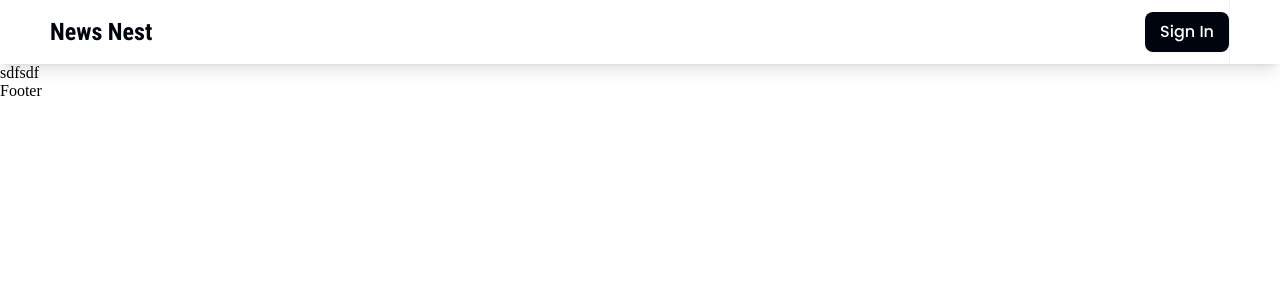
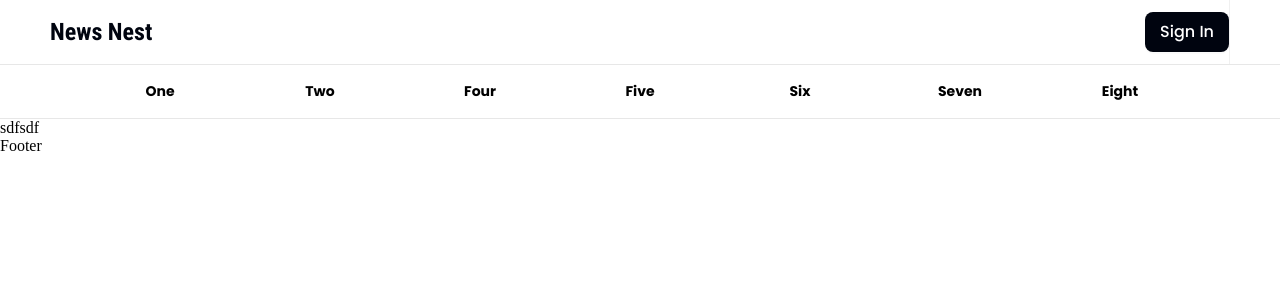
Before and after one commit to nurmohammad83/news-nest-frontend, a Next.js app: page / in a window 1280 px wide. Shown: the top 300 px of the page. Built offline with nearby package versions, Linux system fonts and the light colour scheme.

Commit message:
feat: added sub header

```diff
--- a/package.json
+++ b/package.json
@@ -17,6 +17,7 @@
     "next": "13.5.4",
     "react": "^18",
     "react-dom": "^18",
+    "react-fast-marquee": "^1.6.2",
     "react-redux": "^8.1.3"
   },
   "devDependencies": {
--- a/src/components/AppHeader.tsx
+++ b/src/components/AppHeader.tsx
@@ -7,16 +7,20 @@ import {
   Layout,
   Space,
   Dropdown,
+  Row,
+  Col,
   Avatar,
   MenuProps,
+  Divider
 } from "antd";
 import { MenuOutlined, UserOutlined } from "@ant-design/icons";
 import { usePathname, useRouter } from "next/navigation";
+import Marquee from "react-fast-marquee";
 const { Header } = Layout;
 const items = [
   {
     key: "1",
-    label: <Link href="/">My Profile</Link>,
+    label: <Link href="/my-profile">My Profile</Link>,
   },
   {
     key: "1",
@@ -27,12 +31,44 @@ const items = [
     label: <Link href="/">Logout</Link>,
   },
 ];
+
+const newses = [
+    {
+        title:'One',
+        href:'/'
+    },
+    {
+        title:'Two',
+        href:'/'
+    },
+    {
+        title:'Four',
+        href:'/'
+    },
+    {
+        title:'Five',
+        href:'/'
+    },
+    {
+        title:'Six',
+        href:'/'
+    },
+    {
+        title:'Seven',
+        href:'/'
+    },
+    {
+        title:'Eight',
+        href:'/'
+    },
+]
+
 const AppHeader = () => {
   const router = useRouter();
   const user = "";
   return (
     <Layout>
-      <Header className="flex sticky opacity-100 top-0 z-50 justify-between shadow-lg items-center bg-white">
+      <Header className="flex sticky opacity-100 top-0 z-50 justify-between items-center bg-white">
 
       <div className="flex items-center">
         <Link href="/">
@@ -70,6 +106,19 @@ const AppHeader = () => {
           )}
         </Menu>
       </Header>
+      <Divider className="m-0 p-0"/>
+      <div className=" dark:bg-black bg-white text-center dark:text-white text-black">
+				<Row align="middle" justify='center'>
+					{
+                        newses.map(news=>(
+                           <Col xs={20} className="py-4" sm={16} md={6} lg={3} key={news.title}>
+                            <Link  className="text-black font-poppins font-bold" key={news.title} href="/" type="text">{news.title}</Link>
+                           </Col>
+                        ))
+                    }
+				</Row>
+			</div>
+            <Divider className="m-0 p-0"/>
     </Layout>
   );
 };
```
Also changed, not shown: 1 other file (tests, documents, lock files or other folders).
